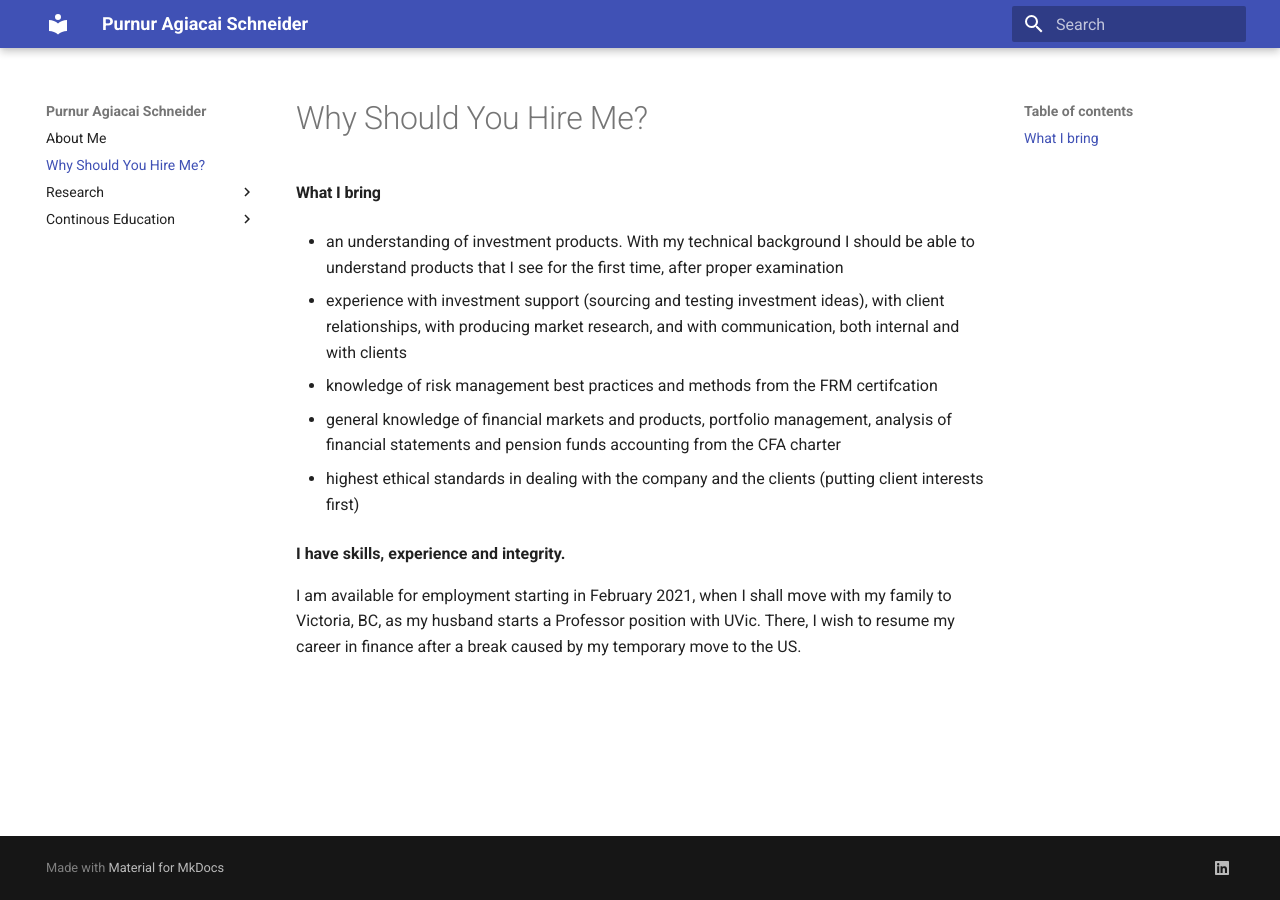
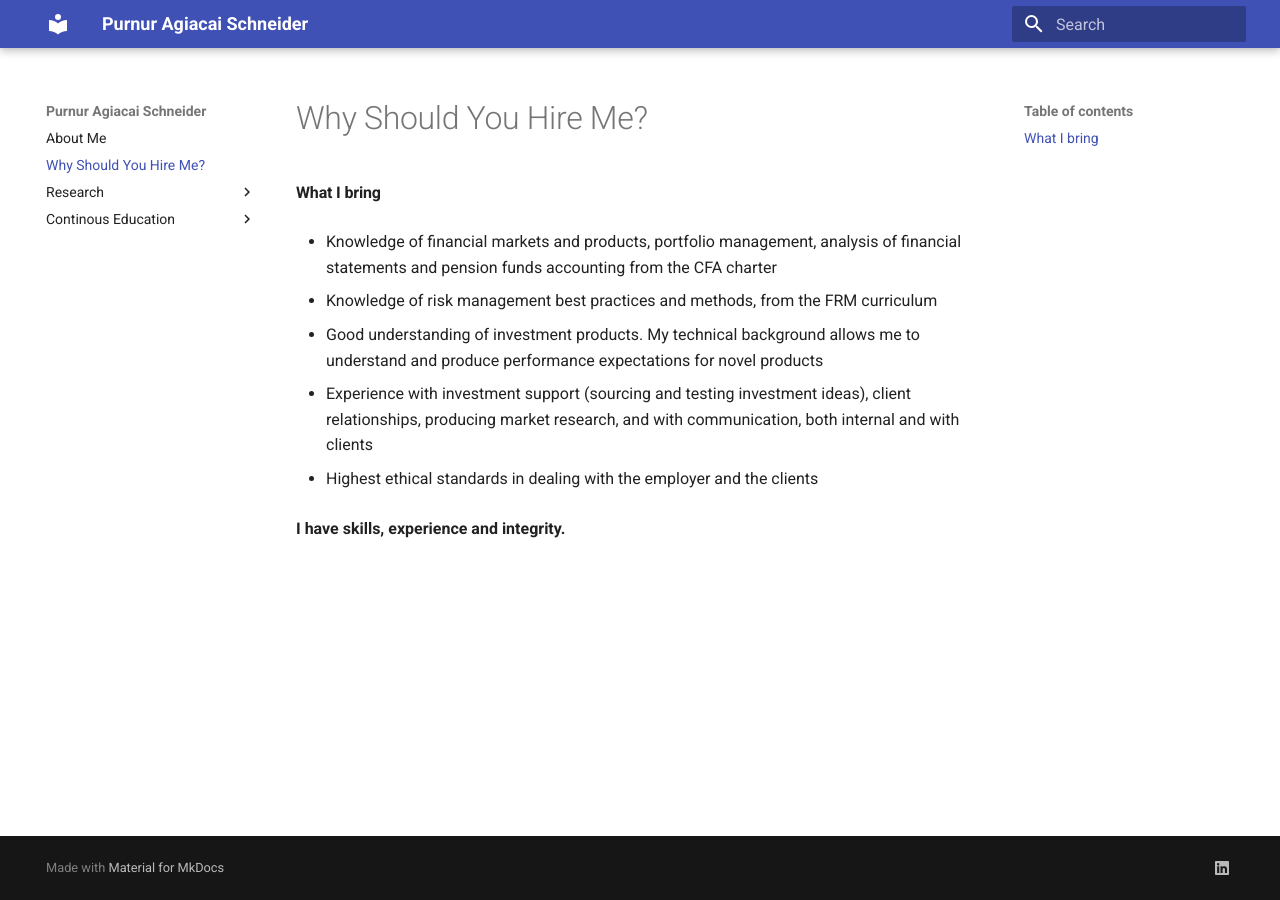
Before and after one commit to purnur-schneider/purnur-schneider.github.io, an MkDocs documentation site: the page built from docs/hireme.md, in a window 1280 px wide. Built offline with MkDocs 1.6.1 and Material for MkDocs 9.7.7, drawn with Linux system fonts in a browser that asks for light colours.

Commit message:
grammarly

```diff
--- a/docs/hireme.md
+++ b/docs/hireme.md
@@ -1,18 +1,17 @@
 #### What I bring
 
-- an understanding of investment products. With my technical background I should be able to understand products that I see for the first time, after proper examination
+- Knowledge of financial markets and products, portfolio management, analysis of financial statements and pension funds accounting from the CFA charter
 
-- experience with investment support (sourcing and testing investment ideas), with client relationships, with producing market research, and with communication, both internal and with clients
+- Knowledge of risk management best practices and methods, from the FRM curriculum
 
-- knowledge of risk management best practices and methods from the FRM certifcation
+- Good understanding of investment products. My technical background allows me to understand and produce performance expectations for novel products
 
-- general knowledge of financial markets and products, portfolio management, analysis of financial statements and pension funds accounting from the CFA charter
+- Experience with investment support (sourcing and testing investment ideas), client relationships, producing market research, and with communication, both internal and with clients
 
-- highest ethical standards in dealing with the company and the clients (putting client interests first)
+- Highest ethical standards in dealing with the employer and the clients
 
 **I have skills, experience and integrity.**
 
-I am available for employment starting in February 2021, when I shall move with my family to Victoria, BC, as my husband starts a Professor position with UVic. There, I wish to resume my career in finance after a break caused by my temporary move to the US.
 
 <!-- #### Q&A
 
--- a/mkdocs.yml
+++ b/mkdocs.yml
@@ -52,7 +52,7 @@ nav:
   - About Me: index.md
   - Why Should You Hire Me?: hireme.md
   - Research:
-      - Highlights: research1.md
+      - Samples: research1.md
       - Insch CM: research0.md
       - Academic: researchSSRN.md
   - Continous Education:
```
Also changed, not shown: docs/index.md (+4 -4 lines), docs/research0.md (+1 -1 lines), docs/research1.md (+5 -7 lines), docs/researchSSRN.md (+4 -6 lines).
